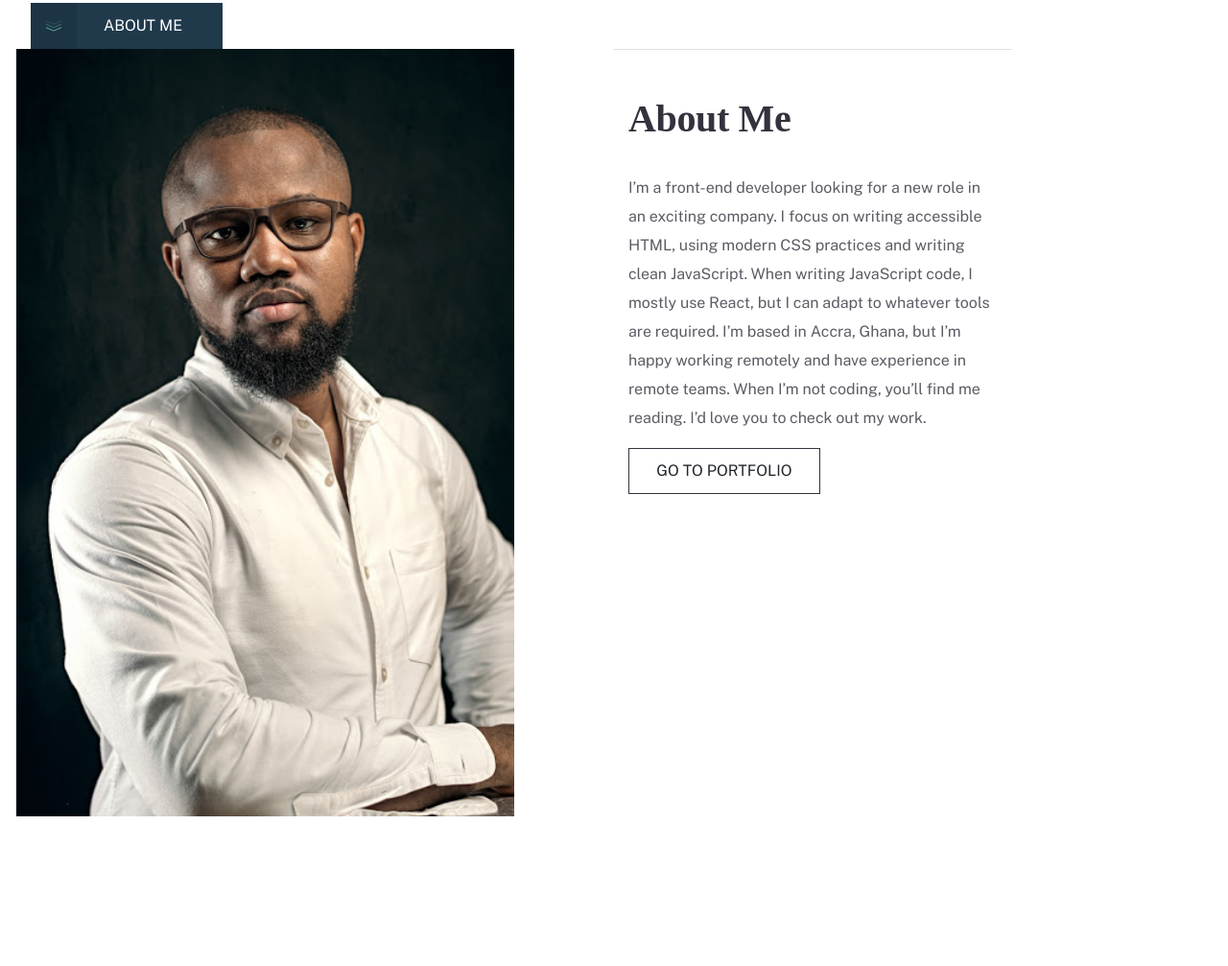
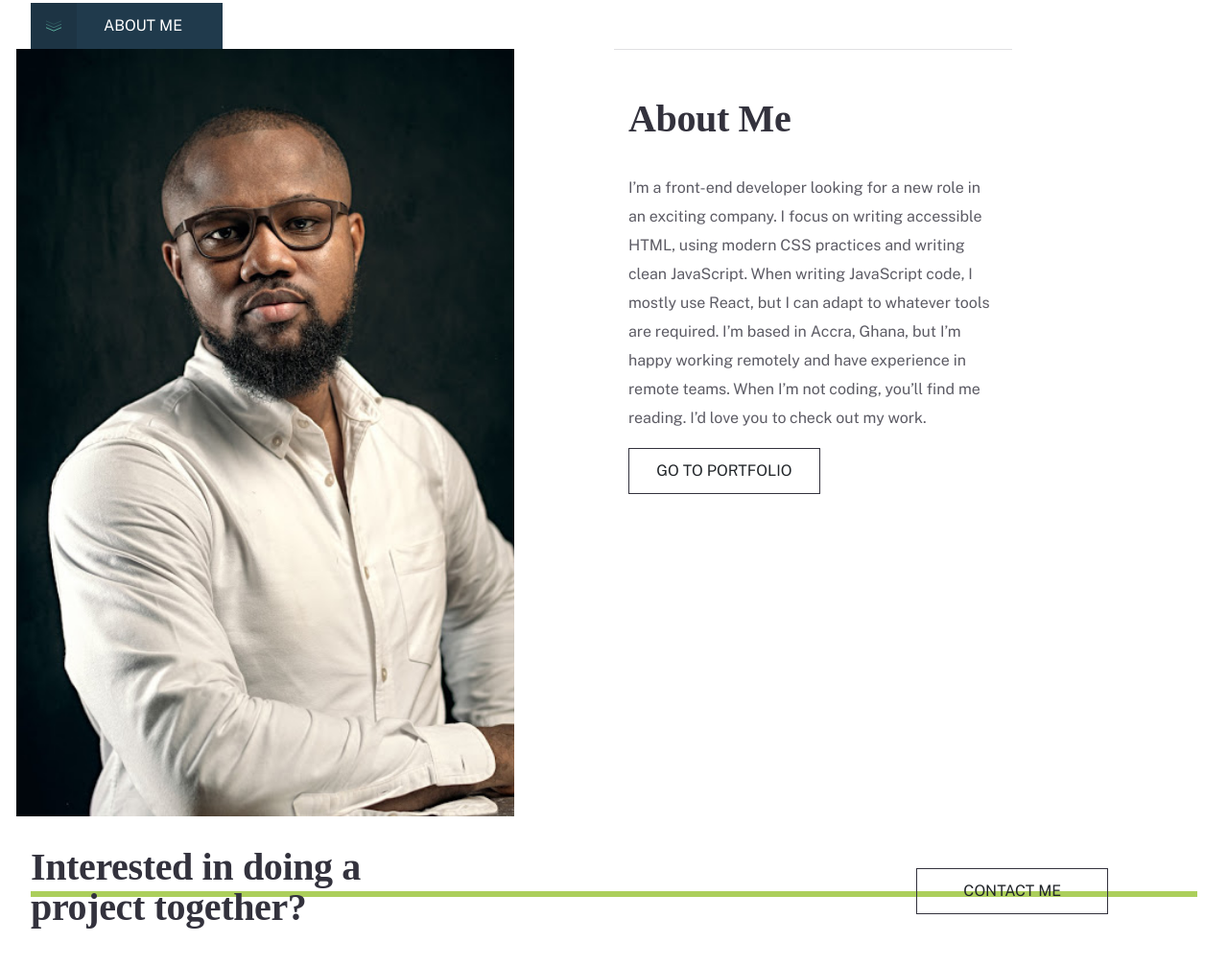
Before and after one commit to Nocks/personal-website-front-end, a plain HTML site: page index.html in a window 1280 px wide. Shown: the part 927-1934 px from the top of the page at 96% size. Drawn offline with nearby package versions, Linux system fonts and the light colour scheme; a web font is replaced by a local one.

Commit message:
WIP homepage

```diff
--- a/index.html
+++ b/index.html
@@ -67,8 +67,16 @@
                 </div>
             </div>
         </section>
-
-
+        <section class="home-cta">
+            <div class="row d-flex flex-column align-items-center justify-content-center flex-md-row justify-content-md-between">
+                <div class="col col-md-8">
+                    <h2 class="home-cta__question">Interested in doing a project together?</h2>
+                </div>
+                <div class="col col-md-4 d-flex justify-content-center">
+                    <button class="btn btn-site">Contact me</button>
+                </div>
+            </div>
+        </section>
     </div>
 </body>
 </html>
--- a/styles/styles.scss
+++ b/styles/styles.scss
@@ -135,6 +135,30 @@ p {
     }
 }
 
+.home-cta {
+    margin-top: 2rem;
+    position: relative;
+    // display: flex;
+    // justify-content: space-between;
+    // align-items: center;
+    // text-align: center;
+
+    &::after {
+        content: "";
+        position: absolute;
+        top: 50%;
+        // left: 350px;
+        border: 3px solid #ACCF5B;
+        width: 100%;
+        z-index: -10;
+    }
+
+    &__question {
+        width: 350px;
+        z-index: 2;
+    }
+}
+
 
 @media (min-width: 768px) {
 
```
Also changed, not shown: styles/styles.css, 1 other file.
